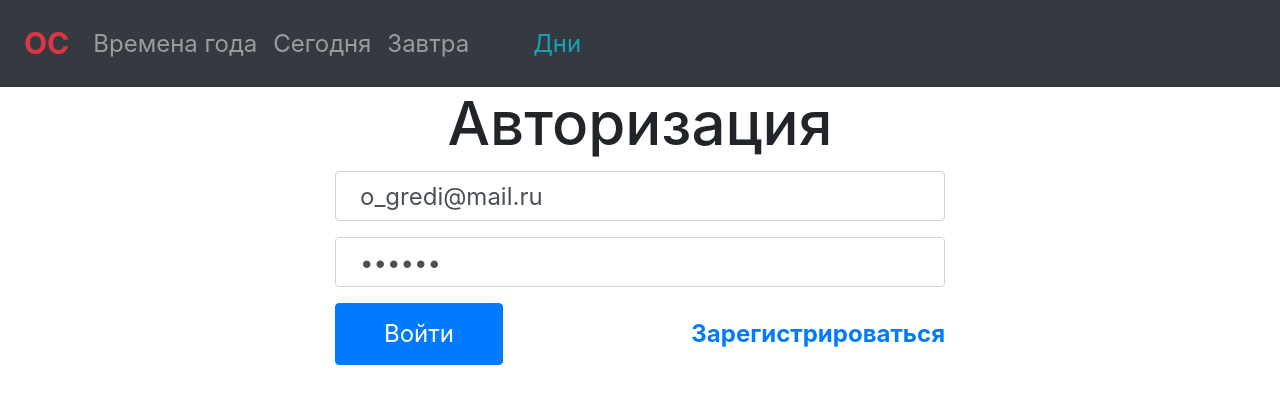
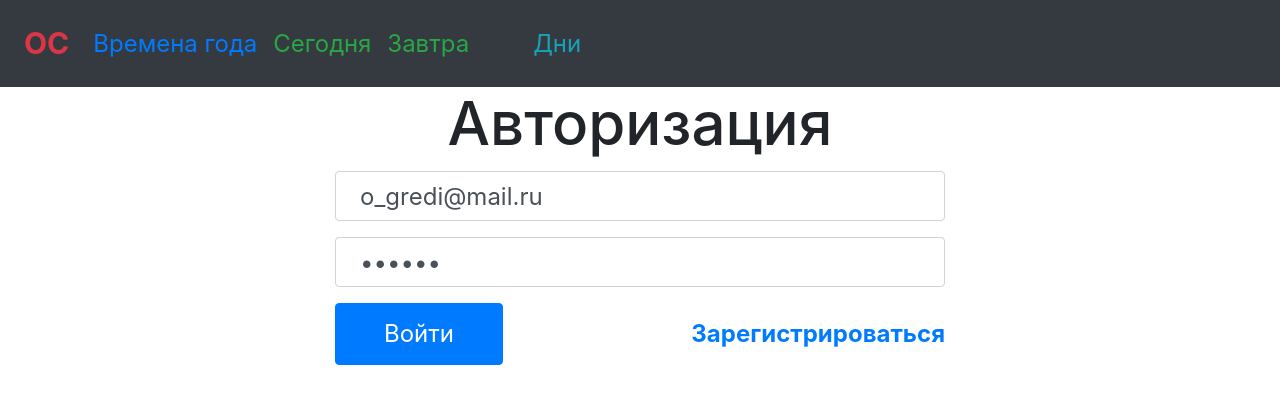
Before and after one commit to shtempel1986/onecheck-ang, an Angular app: page /auth in a window 1280 px wide. Shown: the top 404 px of the page. Built offline with nearby package versions, Linux system fonts and the light colour scheme.

Commit message:
Улучшения #1 сделать главную страницу с ссылками

```diff
--- a/src/app/components/header/header.component.html
+++ b/src/app/components/header/header.component.html
@@ -4,16 +4,18 @@
     <ul class="navbar-nav mr-auto">
       <li class="nav-item">
         <a routerLink="seasons"
-           class="nav-link header__link"
+           class="nav-link text-primary header__link"
            [routerLinkActive]="'active'">Времена года</a>
       </li>
       <li>
-        <a routerLink="tasks" class="nav-link header__link"
+        <a routerLink="tasks"
+           class="nav-link text-success header__link"
            [routerLinkActive]="'d-ndone'"
            (click)="calendar.setTodayActiveDay()">Сегодня</a>
       </li>
       <li>
-        <a routerLink="tasks" class="nav-link header__link"
+        <a routerLink="tasks"
+           class="nav-link text-success header__link"
            [routerLinkActive]="'d-ndone'"
            (click)="calendar.setTomorrowActiveDay()">Завтра</a>
       </li>
--- a/src/app/home.component.html
+++ b/src/app/home.component.html
@@ -1,4 +1,20 @@
-<div class="container">
-
+<div class="container-fluid bg-light">
   <h1 class="text-center text-uppercase">onecheck</h1>
+  <div class="home-nav">
+    <div class="list-group">
+      <a routerLink="seasons"
+         class="list-group-item list-group-item-action list-group-item-primary">
+        Времена года
+      </a>
+      <a routerLink="tasks"
+         class="list-group-item list-group-item-action list-group-item-success"
+         (click)="calendar.setTodayActiveDay()">Сегодня</a>
+      <a routerLink="tasks"
+         class="list-group-item list-group-item-action list-group-item-success"
+         (click)="calendar.setTomorrowActiveDay()">Завтра</a>
+      <a routerLink="weekly-tasks"
+         class="list-group-item list-group-item-action list-group-item-info">
+        Дни</a>
+    </div>
+  </div>
 </div>
--- /dev/null
+++ b/src/app/home.component.sass
@@ -0,0 +1,6 @@
+.home
+	&-nav
+		a.list-group-item
+			padding: 1.225rem 1.725rem
+			font-size: 42px
+			font-weight: 700
--- a/src/app/home.component.ts
+++ b/src/app/home.component.ts
@@ -1,10 +1,12 @@
 import {Component} from "@angular/core";
+import {CalendarModel} from "./models/calendar.model";
 
 @Component({
   selector:'home-component',
-  templateUrl:'./home.component.html'
+  templateUrl:'./home.component.html',
+  styleUrls: ['./home.component.sass']
 })
 export class HomeComponent{
-  constructor(){
+  constructor(public calendar: CalendarModel){
   }
 }
```
